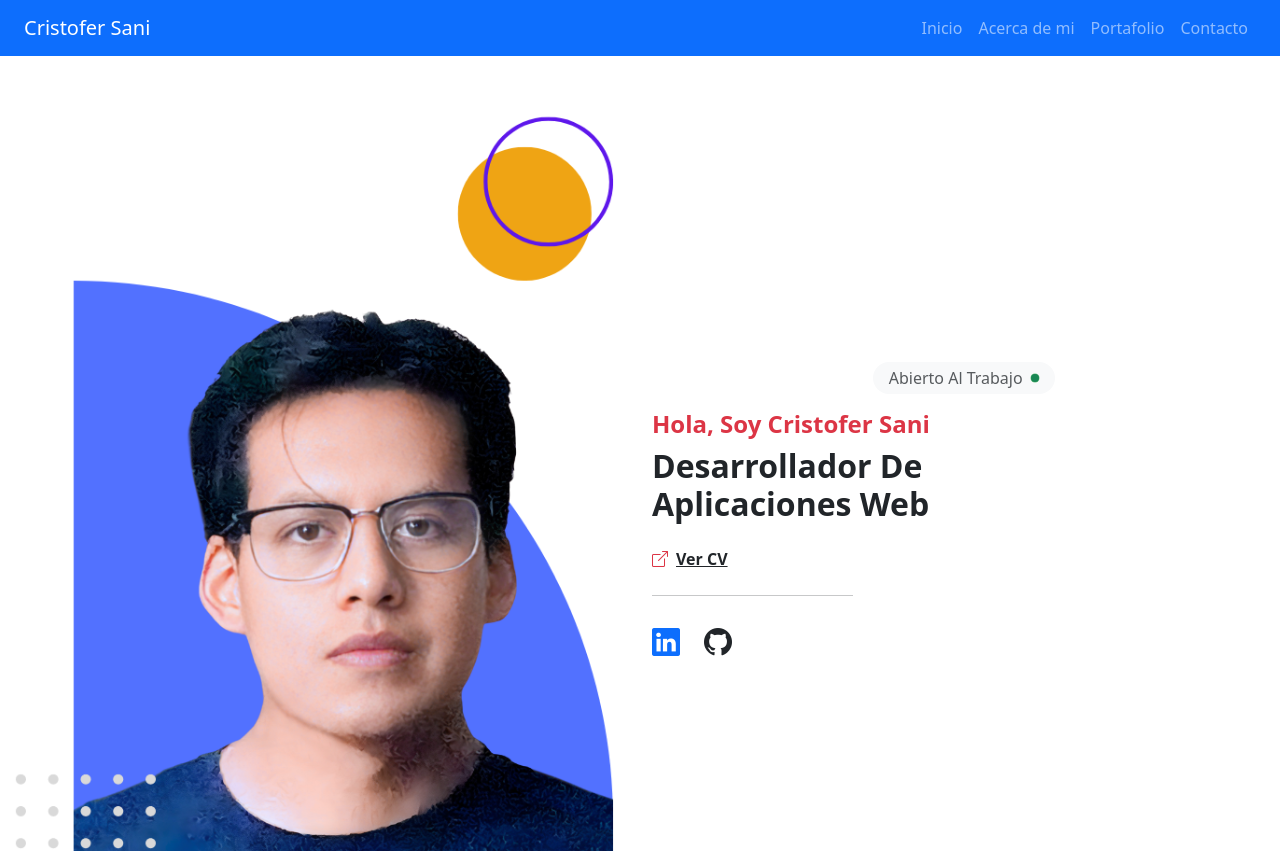
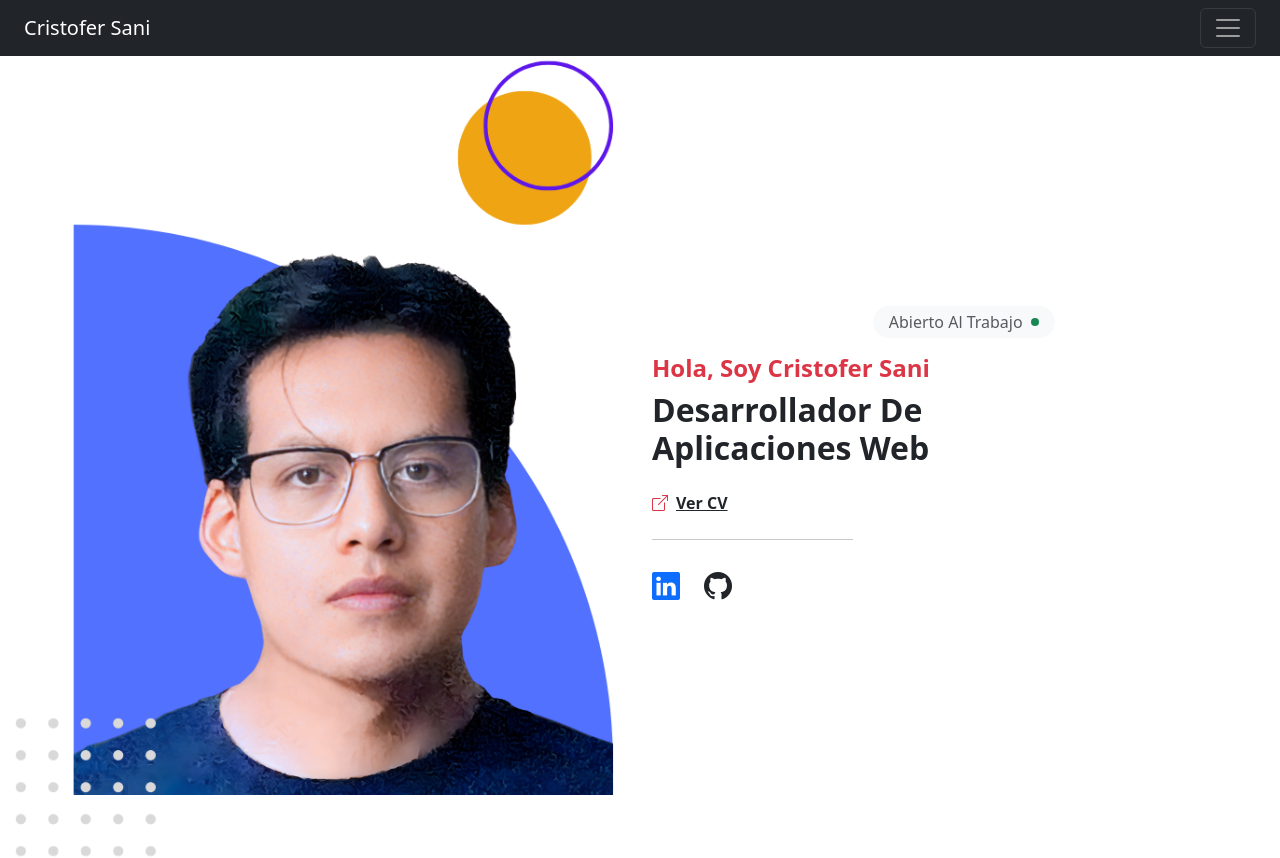
Before and after one commit to cristohub/Portfolio, a React (Vite) app: page / in a window 1280 px wide. Shown: the top 858 px of the page. Built offline with nearby package versions, Linux system fonts and the light colour scheme.

Commit message:
update responsive menu

```diff
--- a/src/components/Header.tsx
+++ b/src/components/Header.tsx
@@ -1,31 +1,81 @@
-// src/components/Header.tsx
-import React from "react";
+import React, { useEffect, useState } from "react";
 import NavItem from "./NavItem";
 import { navLinks } from "../data/navLinks";
 
 const Header: React.FC = () => {
+  const [showHeader, setShowHeader] = useState(true);
+  const [lastScrollY, setLastScrollY] = useState(0);
+
+  useEffect(() => {
+    const handleScroll = () => {
+      const currentY = window.scrollY;
+      setShowHeader(currentY <= lastScrollY);
+      setLastScrollY(currentY);
+    };
+
+    window.addEventListener("scroll", handleScroll);
+    return () => window.removeEventListener("scroll", handleScroll);
+  }, [lastScrollY]);
+
   return (
-    <header>
-      <nav className="navbar navbar-expand-lg navbar-dark bg-primary px-4">
+    <header
+      className={`position-fixed top-0 start-0 end-0 z-3 ${
+        showHeader ? "show-header" : "hide-header"
+      }`}
+      style={{ transition: "transform 0.3s ease-in-out" }}
+    >
+      <nav className="navbar navbar-dark bg-dark px-4">
         <a className="navbar-brand" href="#">
           Cristofer Sani
         </a>
         <button
           className="navbar-toggler"
           type="button"
-          data-bs-toggle="collapse"
-          data-bs-target="#navbarNav"
+          data-bs-toggle="offcanvas"
+          data-bs-target="#offcanvasMenu"
+          aria-controls="offcanvasMenu"
+          aria-label="Toggle navigation"
         >
           <span className="navbar-toggler-icon"></span>
         </button>
-        <div className="collapse navbar-collapse" id="navbarNav">
-          <ul className="navbar-nav ms-auto">
+      </nav>
+
+      {/* Offcanvas Sidebar */}
+      <div
+        className="offcanvas offcanvas-end text-bg-dark"
+        tabIndex={-1}
+        id="offcanvasMenu"
+        aria-labelledby="offcanvasMenuLabel"
+        style={{ zIndex: 2000, height: "100vh" }} // altura completa
+      >
+        <div className="offcanvas-header">
+          <h5 className="offcanvas-title" id="offcanvasMenuLabel">
+            Menú
+          </h5>
+          <button
+            type="button"
+            className="btn-close btn-close-white"
+            data-bs-dismiss="offcanvas"
+            aria-label="Close"
+          ></button>
+        </div>
+        <div className="offcanvas-body">
+          <ul className="navbar-nav text-end">
             {navLinks.map((link, index) => (
               <NavItem key={index} {...link} />
             ))}
           </ul>
         </div>
-      </nav>
+      </div>
+
+      <style>{`
+        .hide-header {
+          transform: translateY(-100%);
+        }
+        .show-header {
+          transform: translateY(0);
+        }
+      `}</style>
     </header>
   );
 };
```
